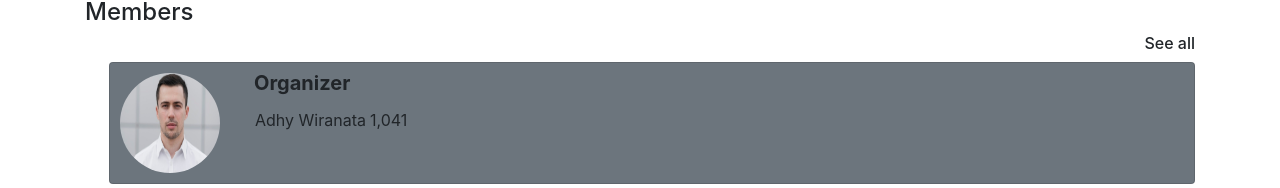
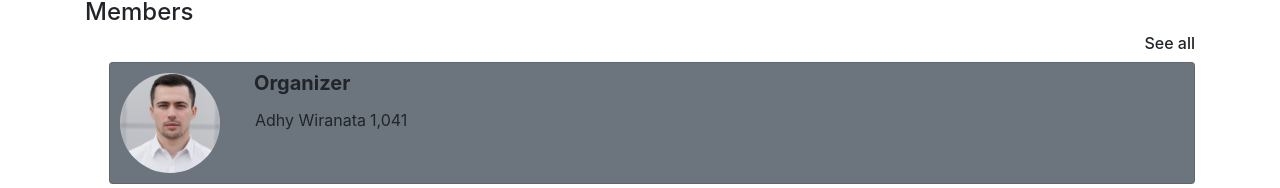
Before and after one commit to alhambraa/My-App, a React (Create React App) app: page / in a window 1280 px wide. Shown: the part 764-952 px from the top of the page. Built offline with nearby package versions, Linux system fonts and the light colour scheme.

Commit message:
Update avatar.css

```diff
--- a/src/components/avatar/avatar.css
+++ b/src/components/avatar/avatar.css
@@ -9,4 +9,5 @@
     height: 100px;
     margin: 10px;
     border-radius: 100%;
+    object-fit: cover
 }
```
